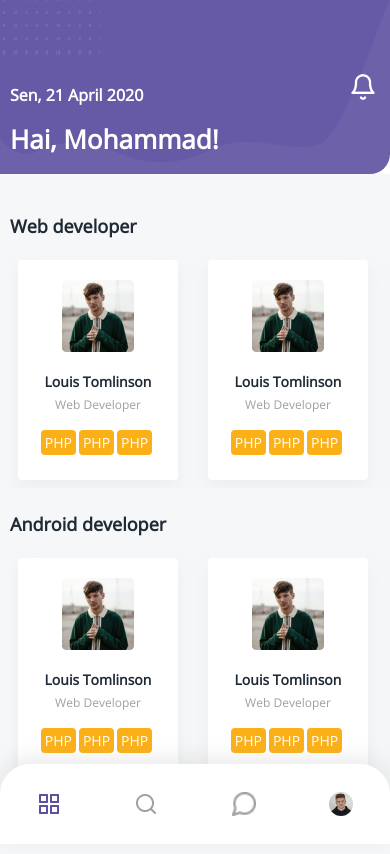
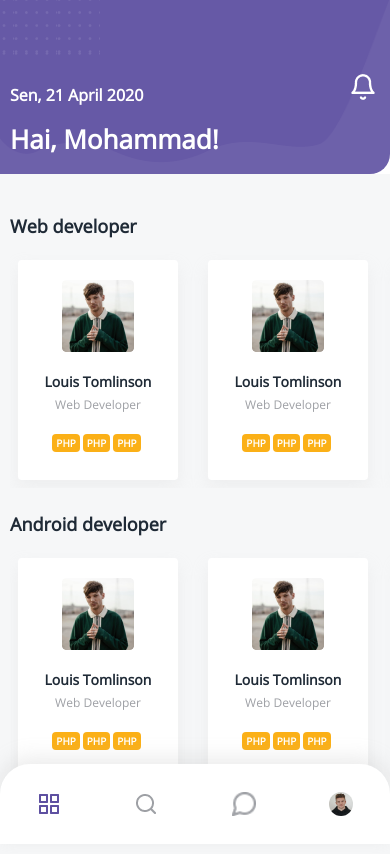
Before and after one commit to RPHertiansa/hirejob, a Vue app: page /home in a window 390 px wide. Shown: the top 854 px of the page. Built offline with nearby package versions, Linux system fonts and the light colour scheme; sample sign-in values are in the browser's storage.

Commit message:
fix responsive home

```diff
--- a/src/views/Home.vue
+++ b/src/views/Home.vue
@@ -35,10 +35,10 @@
                 </div>
             </div>
             <div class="list-pekerja">
-                <div class="card cont-card">
+                <div class="cont-card">
                     <div class="card-body">
                         <div class="row pa-seeker">
-                            <div class="col-2">
+                            <div class="col-2 d-flex h-100 align-items-center justify-content-center">
                                 <img style="border-radius:100%;" src="../assets/img/Ellipse 325.png">
                             </div>
                             <div class="col-8">
@@ -353,6 +353,9 @@ export default {
     padding: 5px 20px;
     margin-right: 10px;
 }
+.b:hover {
+    color: white;
+}
 .cont-pagination {
     margin-top: 10vh;
     display: flex;
@@ -473,5 +476,12 @@ export default {
     color: white;
     padding: 1px 3px;
     margin-right: 3px;
+    font-weight: 600;
+    font-size: 10px;
+    line-height: 14px;
+    color: #FFFFFF;
+}
+.btn-skill-home:hover {
+    color: white;
 }
 </style>
```
